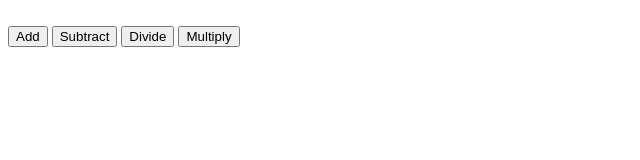
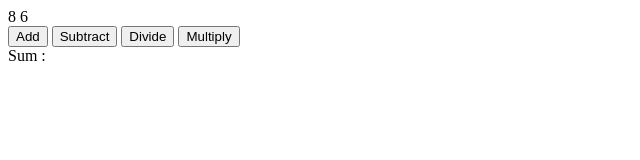
Before and after one commit to gichirigichuru/trial-calculator, a plain HTML site: page index.html in a window 1280 px wide. Shown: the full height of the page, 0-640 px from the left. Drawn offline with Linux system fonts and the light colour scheme.

Commit message:
set var num1,num2

```diff
--- a/index.html
+++ b/index.html
@@ -15,6 +15,8 @@
     <button>Subtract</button>
     <button>Divide</button>
     <button>Multiply</button>
+    <br>
+    <span id="sum-el">Sum :</span>
 
 
    <script src="index.js"></script>
--- a/index.js
+++ b/index.js
@@ -0,0 +1,5 @@
+let num1 = 8
+let num2 = 6
+
+document.getElementById("num1-el").textContent = num1
+document.getElementById("num2-el").textContent = num2
```
